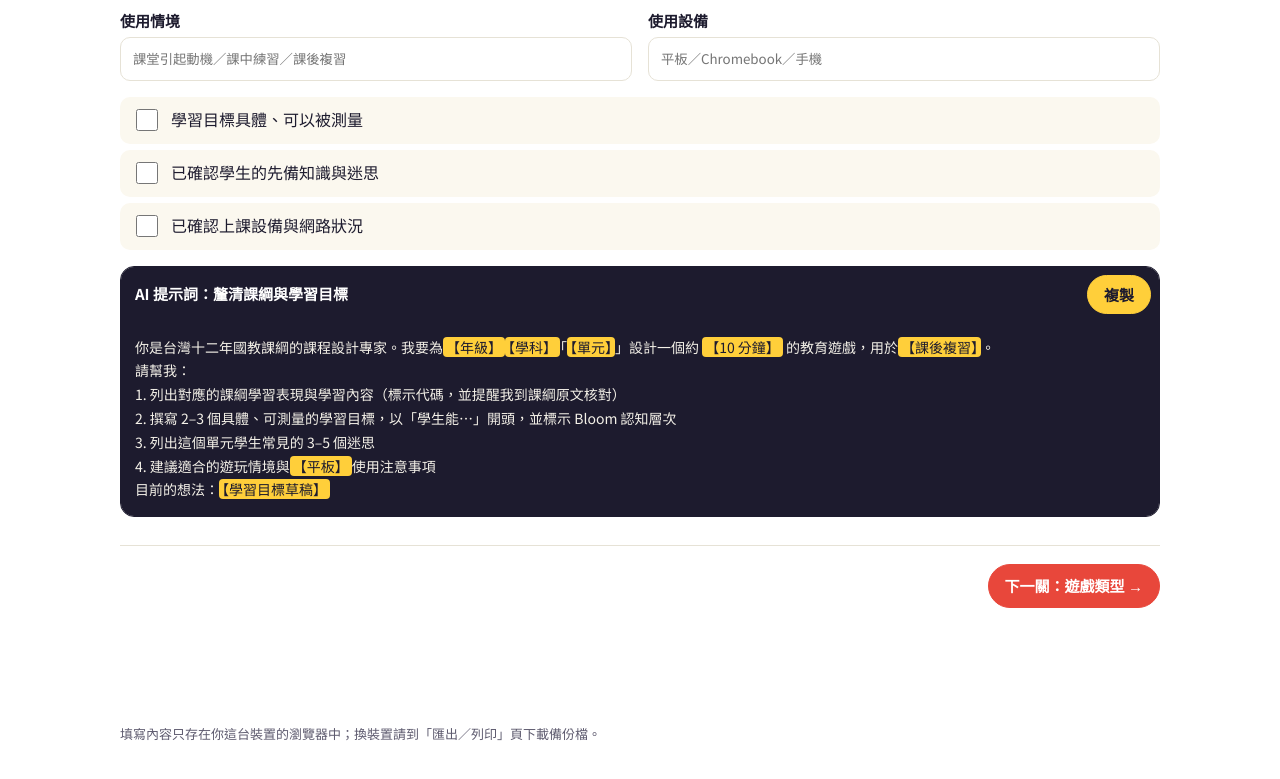
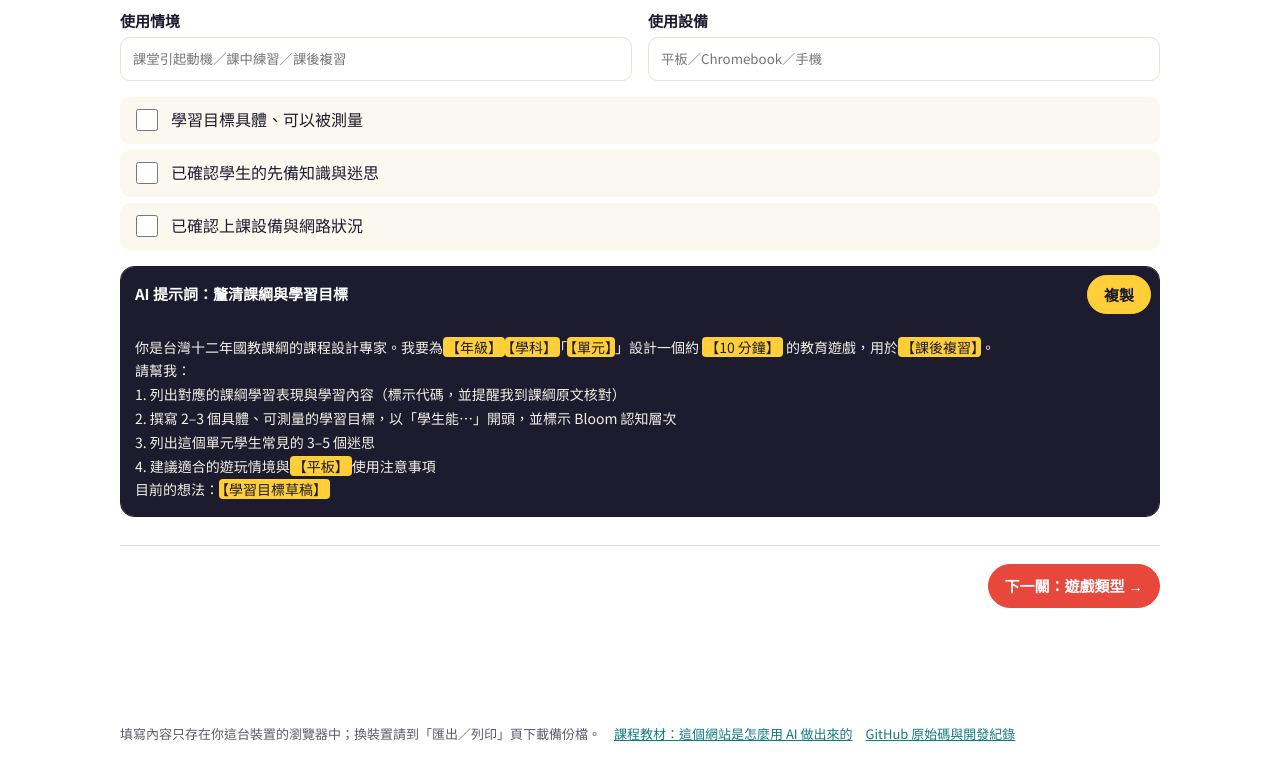
Before and after one commit to profchwu/AIgameplan, a plain HTML site: page index.html in a window 1280 px wide. Shown: the part 804-1583 px from the top of the page. Drawn offline with Linux system fonts and the light colour scheme.

Commit message:
頁尾加入課程教材與 GitHub 連結

```diff
--- a/index.html
+++ b/index.html
@@ -201,7 +201,7 @@ footer a{color:var(--teal)}
 </section>
 <footer class="band">
  <div class="wrap">
-  <p>填寫內容只存在你這台裝置的瀏覽器中；換裝置請到「匯出／列印」頁下載備份檔。</p>
+  <p>填寫內容只存在你這台裝置的瀏覽器中；換裝置請到「匯出／列印」頁下載備份檔。　<a href="course.html">課程教材：這個網站是怎麼用 AI 做出來的</a>　<a href="https://github.com/profchwu/AIgameplan">GitHub 原始碼與開發紀錄</a></p>
  </div>
 </footer>
 <div id="printView" aria-hidden="true"></div>
```
